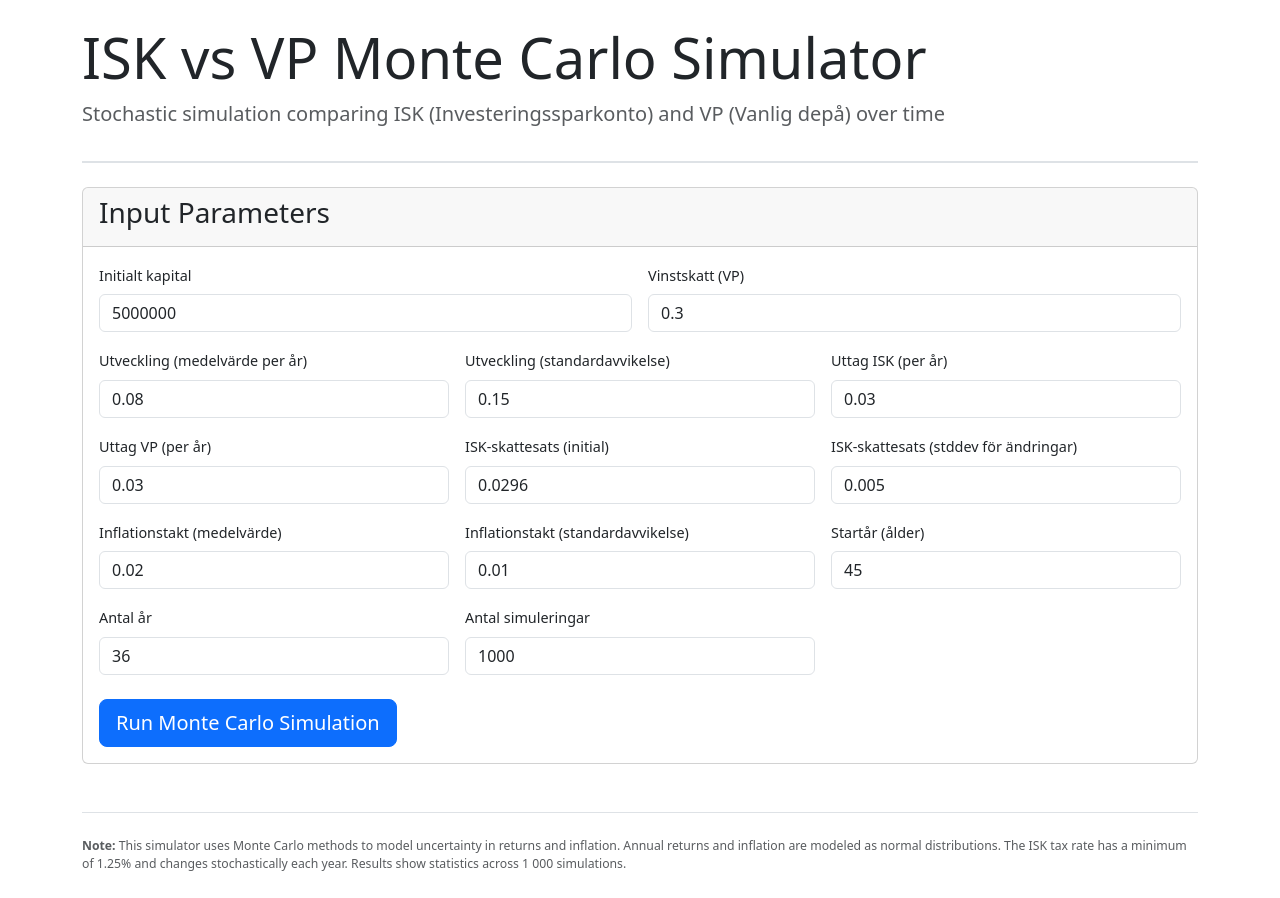
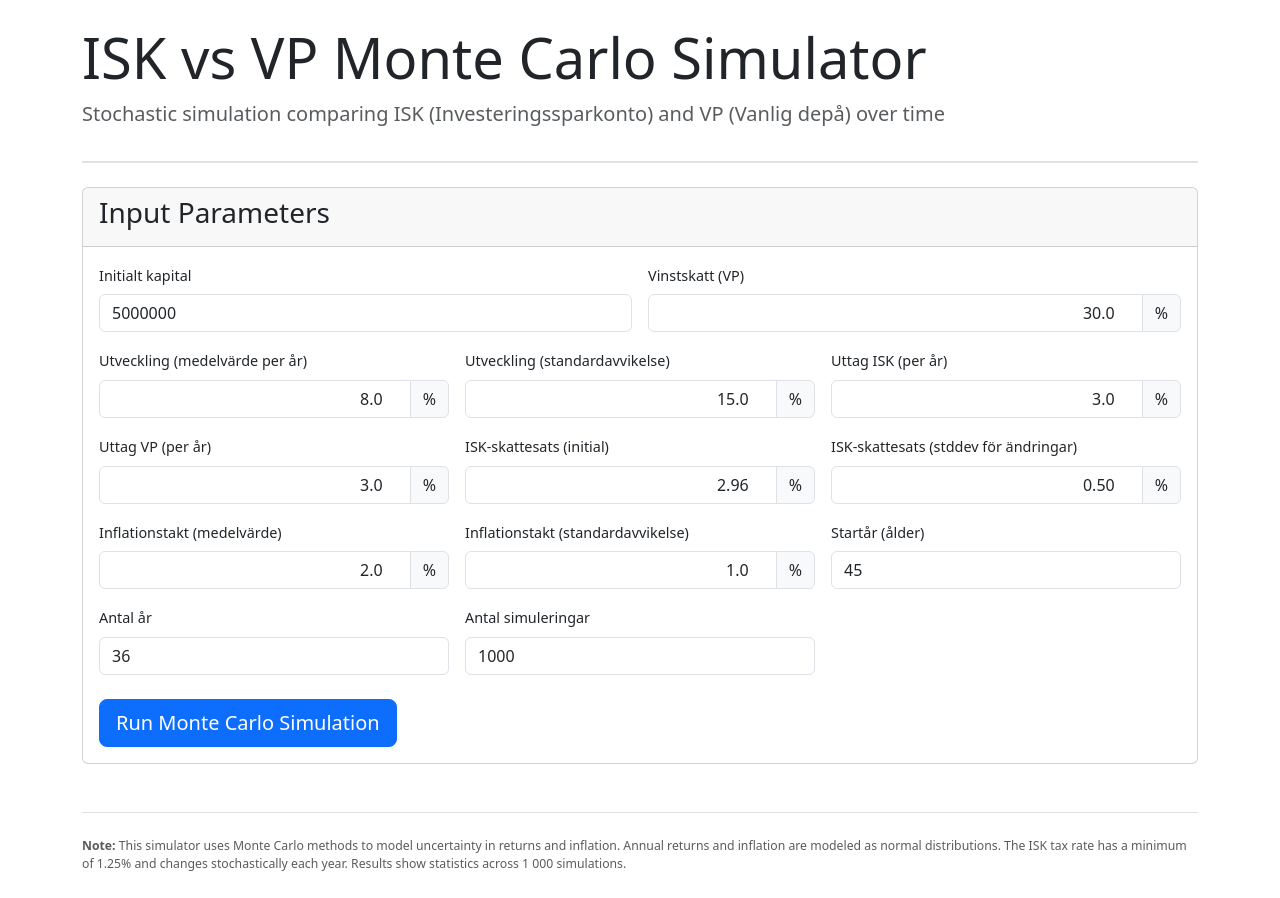
Before and after one commit to tommie/iskvsvp, a Vue app: page / in a window 1280 px wide. Built offline with nearby package versions, Linux system fonts and the light colour scheme; the HTML template or start-up script is replaced by a standard one.

Commit message:
Improves number formatting.

```diff
--- a/src/components/InputParameters.vue
+++ b/src/components/InputParameters.vue
@@ -45,101 +45,137 @@ const handleRunSimulation = async () => {
 
         <div class="col-md-6">
           <label class="form-label">Vinstskatt (VP)</label>
+          <div class="input-group">
             <input
               type="number"
-            step="0.01"
-            class="form-control"
-            v-model.number="capitalGainsTax"
+              step="0.1"
+              class="form-control text-end"
+              :value="(capitalGainsTax * 100).toFixed(1)"
+              @input="capitalGainsTax = parseFloat($event.target.value) / 100"
               :disabled="isRunning"
             />
+            <span class="input-group-text">%</span>
+          </div>
         </div>
 
         <div class="col-md-4">
           <label class="form-label">Utveckling (medelvärde per år)</label>
+          <div class="input-group">
             <input
               type="number"
-            step="0.01"
-            class="form-control"
-            v-model.number="development"
+              step="0.1"
+              class="form-control text-end"
+              :value="(development * 100).toFixed(1)"
+              @input="development = parseFloat($event.target.value) / 100"
               :disabled="isRunning"
             />
+            <span class="input-group-text">%</span>
+          </div>
         </div>
 
         <div class="col-md-4">
           <label class="form-label">Utveckling (standardavvikelse)</label>
+          <div class="input-group">
             <input
               type="number"
-            step="0.01"
-            class="form-control"
-            v-model.number="developmentStdDev"
+              step="0.1"
+              class="form-control text-end"
+              :value="(developmentStdDev * 100).toFixed(1)"
+              @input="developmentStdDev = parseFloat($event.target.value) / 100"
               :disabled="isRunning"
             />
+            <span class="input-group-text">%</span>
+          </div>
         </div>
 
         <div class="col-md-4">
           <label class="form-label">Uttag ISK (per år)</label>
+          <div class="input-group">
             <input
               type="number"
-            step="0.01"
-            class="form-control"
-            v-model.number="withdrawalISK"
+              step="0.1"
+              class="form-control text-end"
+              :value="(withdrawalISK * 100).toFixed(1)"
+              @input="withdrawalISK = parseFloat($event.target.value) / 100"
               :disabled="isRunning"
             />
+            <span class="input-group-text">%</span>
+          </div>
         </div>
 
         <div class="col-md-4">
           <label class="form-label">Uttag VP (per år)</label>
+          <div class="input-group">
             <input
               type="number"
-            step="0.01"
-            class="form-control"
-            v-model.number="withdrawalVP"
+              step="0.1"
+              class="form-control text-end"
+              :value="(withdrawalVP * 100).toFixed(1)"
+              @input="withdrawalVP = parseFloat($event.target.value) / 100"
               :disabled="isRunning"
             />
+            <span class="input-group-text">%</span>
+          </div>
         </div>
 
         <div class="col-md-4">
           <label class="form-label">ISK-skattesats (initial)</label>
+          <div class="input-group">
             <input
               type="number"
-            step="0.0001"
-            class="form-control"
-            v-model.number="iskTaxRate"
+              step="0.01"
+              class="form-control text-end"
+              :value="(iskTaxRate * 100).toFixed(2)"
+              @input="iskTaxRate = parseFloat($event.target.value) / 100"
               :disabled="isRunning"
             />
+            <span class="input-group-text">%</span>
+          </div>
         </div>
 
         <div class="col-md-4">
           <label class="form-label">ISK-skattesats (stddev för ändringar)</label>
+          <div class="input-group">
             <input
               type="number"
-            step="0.0001"
-            class="form-control"
-            v-model.number="iskTaxRateStdDev"
+              step="0.01"
+              class="form-control text-end"
+              :value="(iskTaxRateStdDev * 100).toFixed(2)"
+              @input="iskTaxRateStdDev = parseFloat($event.target.value) / 100"
               :disabled="isRunning"
             />
+            <span class="input-group-text">%</span>
+          </div>
         </div>
 
         <div class="col-md-4">
           <label class="form-label">Inflationstakt (medelvärde)</label>
+          <div class="input-group">
             <input
               type="number"
-            step="0.01"
-            class="form-control"
-            v-model.number="inflationRate"
+              step="0.1"
+              class="form-control text-end"
+              :value="(inflationRate * 100).toFixed(1)"
+              @input="inflationRate = parseFloat($event.target.value) / 100"
               :disabled="isRunning"
             />
+            <span class="input-group-text">%</span>
+          </div>
         </div>
 
         <div class="col-md-4">
           <label class="form-label">Inflationstakt (standardavvikelse)</label>
+          <div class="input-group">
             <input
               type="number"
-            step="0.01"
-            class="form-control"
-            v-model.number="inflationStdDev"
+              step="0.1"
+              class="form-control text-end"
+              :value="(inflationStdDev * 100).toFixed(1)"
+              @input="inflationStdDev = parseFloat($event.target.value) / 100"
               :disabled="isRunning"
             />
+            <span class="input-group-text">%</span>
+          </div>
         </div>
 
         <div class="col-md-4">
--- a/src/components/SummaryStatistics.vue
+++ b/src/components/SummaryStatistics.vue
@@ -8,19 +8,37 @@ const { statistics } = storeToRefs(store)
 
 const formatNumber = (value: number | undefined): string => {
   if (value == null || isNaN(value)) return '-'
+
+  // Round to 2 significant digits
+  const absValue = Math.abs(value)
+  if (absValue === 0) return '0'
+
+  const magnitude = Math.floor(Math.log10(absValue))
+  const scale = Math.pow(10, magnitude - 1)
+  const rounded = Math.round(value / scale) * scale
+
   return new Intl.NumberFormat('sv-SE', {
-    minimumFractionDigits: 2,
-    maximumFractionDigits: 2,
-  }).format(value)
+    maximumSignificantDigits: 2,
+    minimumSignificantDigits: 2,
+  }).format(rounded)
 }
 
 const formatPercent = (value: number | undefined): string => {
   if (value == null || isNaN(value)) return '-'
+
+  // Round to 2 significant digits
+  const absValue = Math.abs(value)
+  if (absValue === 0) return '0,0 %'
+
+  const magnitude = Math.floor(Math.log10(absValue))
+  const scale = Math.pow(10, magnitude - 1)
+  const rounded = Math.round(value / scale) * scale
+
   return new Intl.NumberFormat('sv-SE', {
     style: 'percent',
-    minimumFractionDigits: 2,
-    maximumFractionDigits: 4,
-  }).format(value)
+    maximumSignificantDigits: 2,
+    minimumSignificantDigits: 2,
+  }).format(rounded)
 }
 
 const hasResults = computed(() => statistics.value !== null)
@@ -233,6 +251,10 @@ const hasResults = computed(() => statistics.value !== null)
   font-size: 0.85rem;
 }
 
+.table td:not(:first-child):not(:nth-child(2)) {
+  text-align: right;
+}
+
 .table-info {
   background-color: rgba(13, 202, 240, 0.1);
 }
```
Lines whose indentation alone changed are shown as unchanged.
